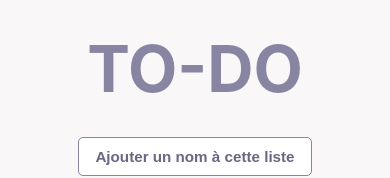
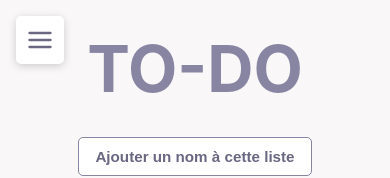
Before and after one commit to AlexisLeprince/make-a-list, a React (Vite) app: page / in a window 390 px wide. Shown: the top 178 px of the page. Built offline with nearby package versions, Linux system fonts and the light colour scheme.

Commit message:
ajout d'un bouton hamburger qui déploie un menu qui recevra la liste des listes sauvegardés, et d'un bouton sauvegarder qui servira à sauvegarder la liste

```diff
--- a/src/App.css
+++ b/src/App.css
@@ -242,6 +242,7 @@
   display: inline-flex;
   align-items: center;
   gap: 8px;
+  margin-bottom: 15px;
   padding: 8px 12px;
   border-radius: 5px;
   cursor: pointer;
@@ -281,6 +282,34 @@
   font-size: 0.9rem;
 }
 
+.App .saveList {
+  display: flex;
+  align-items: center;
+  justify-content: center;
+  margin-bottom: 15px;
+  padding: 8px 12px;
+  border: 1px solid #8785a2;
+  border-radius: 5px;
+  background: white;
+  color: #696782;
+  cursor: pointer;
+}
+
+.App .saveList:hover,
+.App .saveList:focus-visible {
+  background-color: #8785a2;
+  color: white;
+}
+
+.App .saveList svg {
+  width: 18px;
+  height: 18px;
+  stroke: currentColor;
+  stroke-linecap: round;
+  stroke-linejoin: round;
+  stroke-width: 2;
+}
+
 .App .clear-tasks svg {
   width: 18px;
   height: 18px;
@@ -310,11 +339,6 @@
     text-align: center;
   }
 
-  .App .task-actions label,
-  .App .clear-tasks {
-    font-size: 0;
-  }
-
   .App .clear-tasks {
     gap: 0;
     margin-right: 12px;
--- a/src/App.tsx
+++ b/src/App.tsx
@@ -1,6 +1,9 @@
 import { useEffect, useRef, useState } from "react";
 import "./App.css";
 import Task from "./components/Task/Task";
+import SaveMenu from "./components/SaveMenu/SaveMenu";
+
+
 
 type TaskType = {
   content: string;
@@ -121,6 +124,7 @@ function App() {
   // HTML
   return (
     <div className="App">
+      <SaveMenu />
       <header>
         <span>TO-DO</span>
       </header>
@@ -283,8 +287,26 @@ function App() {
                 type="checkbox"
                 onChange={(e) => selectAllTasksHandler(e)}
               />
-              Tout sélectionner
             </label>
+
+            <button type="button" className="saveList">
+              <svg
+                xmlns="http://www.w3.org/2000/svg"
+                width="24"
+                height="24"
+                viewBox="0 0 24 24"
+                aria-hidden="true"
+                fill="none"
+                stroke="currentColor"
+                strokeWidth="2"
+                strokeLinecap="round"
+                strokeLinejoin="round"
+              >
+                <path d="M19 21H5a2 2 0 0 1-2-2V5a2 2 0 0 1 2-2h11l5 5v11a2 2 0 0 1-2 2Z" />
+                <path d="M17 21v-8H7v8M7 3v5h8" />
+              </svg>
+            </button>
+
 
             <button
               type="button"
@@ -308,7 +330,6 @@ function App() {
                 <line x1="10" y1="11" x2="10" y2="17"></line>
                 <line x1="14" y1="11" x2="14" y2="17"></line>
               </svg>
-              Supprimer toutes les tâches
             </button>
           </div>
         </div>
--- /dev/null
+++ b/src/components/SaveMenu/SaveMenu.module.css
@@ -0,0 +1,97 @@
+.menuButton,
+.closeButton {
+  display: inline-flex;
+  align-items: center;
+  justify-content: center;
+  width: 48px;
+  height: 48px;
+  padding: 10px;
+  border: 0;
+  border-radius: 5px;
+  background: white;
+  color: #696782;
+  cursor: pointer;
+}
+
+.menuButton {
+  position: fixed;
+  top: 16px;
+  left: 16px;
+  z-index: 1000;
+  box-shadow: 0 2px 8px rgb(0 0 0 / 18%);
+}
+
+.menuButton:hover,
+.closeButton:hover,
+.menuButton:focus-visible,
+.closeButton:focus-visible {
+  background-color: #8785a2;
+  color: white;
+}
+
+.menuButton svg,
+.closeButton svg {
+  width: 100%;
+  height: 100%;
+  fill: none;
+  stroke: currentColor;
+  stroke-linecap: round;
+  stroke-width: 2;
+}
+
+.backdrop {
+  position: fixed;
+  inset: 0;
+  z-index: 1000;
+  border: 0;
+  background: rgb(0 0 0 / 35%);
+  cursor: pointer;
+}
+
+.panel {
+  position: fixed;
+  inset: 0 auto 0 0;
+  z-index: 1001;
+  width: min(320px, 85vw);
+  padding: 16px;
+  background: white;
+  box-shadow: 2px 0 12px rgb(0 0 0 / 18%);
+  animation: slideIn 250ms ease-out both;
+}
+
+.closing {
+  animation: slideOut 250ms ease-in both;
+}
+
+.closeButton {
+  position: absolute;
+  top: 16px;
+  right: 16px;
+}
+
+@keyframes slideIn {
+  from {
+    transform: translateX(-100%);
+  }
+
+  to {
+    transform: translateX(0);
+  }
+}
+
+@keyframes slideOut {
+  from {
+    transform: translateX(0);
+  }
+
+  to {
+    transform: translateX(-100%);
+  }
+}
+
+@media (prefers-reduced-motion: reduce) {
+  .panel,
+  .closing {
+    animation-duration: 1ms;
+  }
+}
--- /dev/null
+++ b/src/components/SaveMenu/SaveMenu.tsx
@@ -0,0 +1,65 @@
+import { useState } from "react";
+import classes from "./SaveMenu.module.css";
+
+export default function SaveMenu() {
+  const [isOpen, setIsOpen] = useState<boolean>(false);
+  const [isClosing, setIsClosing] = useState<boolean>(false);
+
+  const closeMenu = () => {
+    setIsClosing(true);
+  };
+
+  const finishClosing = () => {
+    if (isClosing) {
+      setIsOpen(false);
+      setIsClosing(false);
+    }
+  };
+
+  return (
+    <>
+      {!isOpen && (
+        <button
+          type="button"
+          className={classes.menuButton}
+          aria-label="Ouvrir le menu"
+          aria-expanded={isOpen}
+          aria-controls="save-menu"
+          onClick={() => setIsOpen(true)}
+        >
+          <svg viewBox="0 0 24 24" aria-hidden="true">
+            <path d="M3 6h18M3 12h18M3 18h18" />
+          </svg>
+        </button>
+      )}
+
+      {isOpen && (
+        <>
+          <button
+            type="button"
+            className={classes.backdrop}
+            aria-label="Fermer le menu"
+            onClick={closeMenu}
+          />
+          <aside
+            id="save-menu"
+            className={`${classes.panel} ${isClosing ? classes.closing : ""}`}
+            aria-label="Menu"
+            onAnimationEnd={finishClosing}
+          >
+            <button
+              type="button"
+              className={classes.closeButton}
+              aria-label="Fermer le menu"
+              onClick={closeMenu}
+            >
+              <svg viewBox="0 0 24 24" aria-hidden="true">
+                <path d="m6 6 12 12M18 6 6 18" />
+              </svg>
+            </button>
+          </aside>
+        </>
+      )}
+    </>
+  );
+}
```
